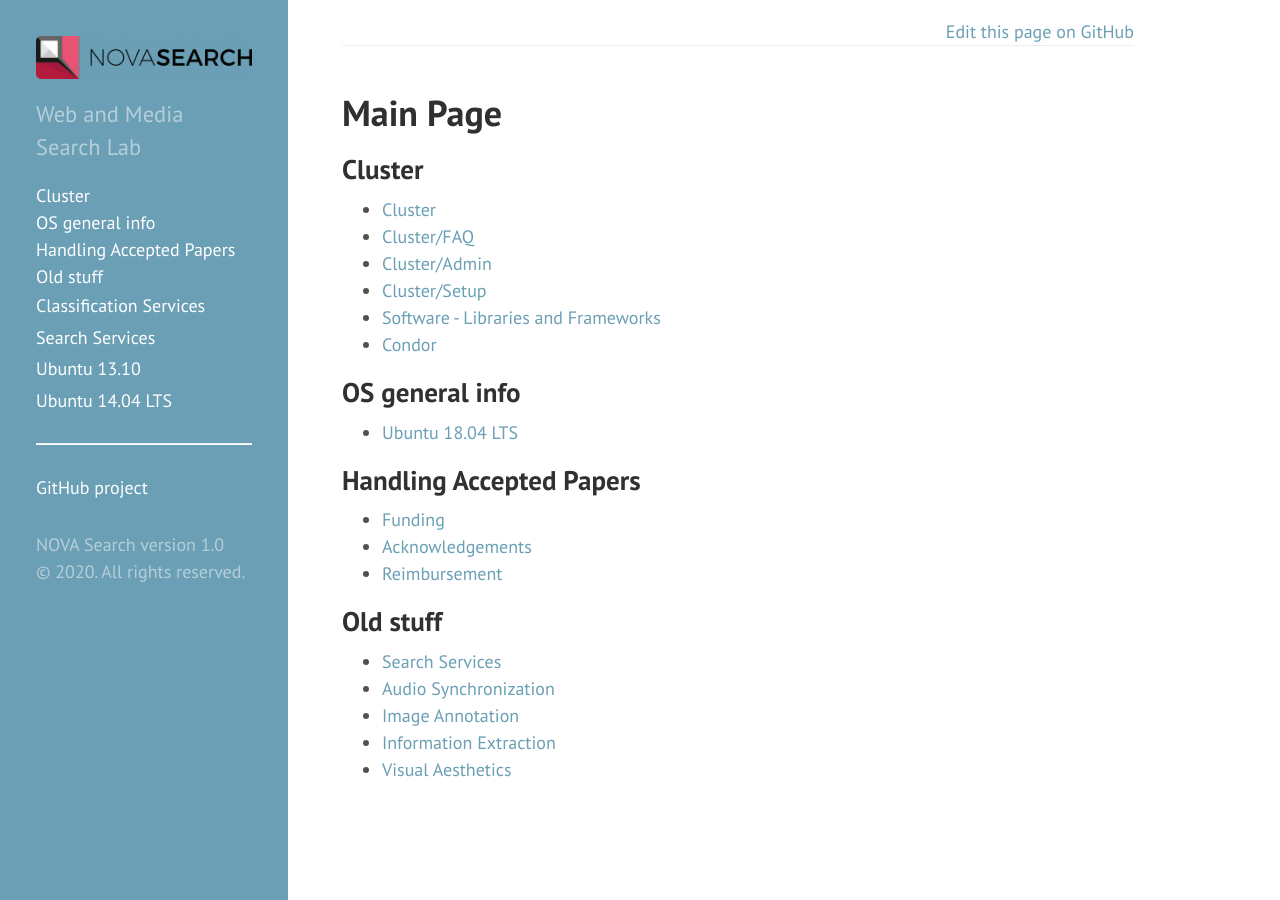
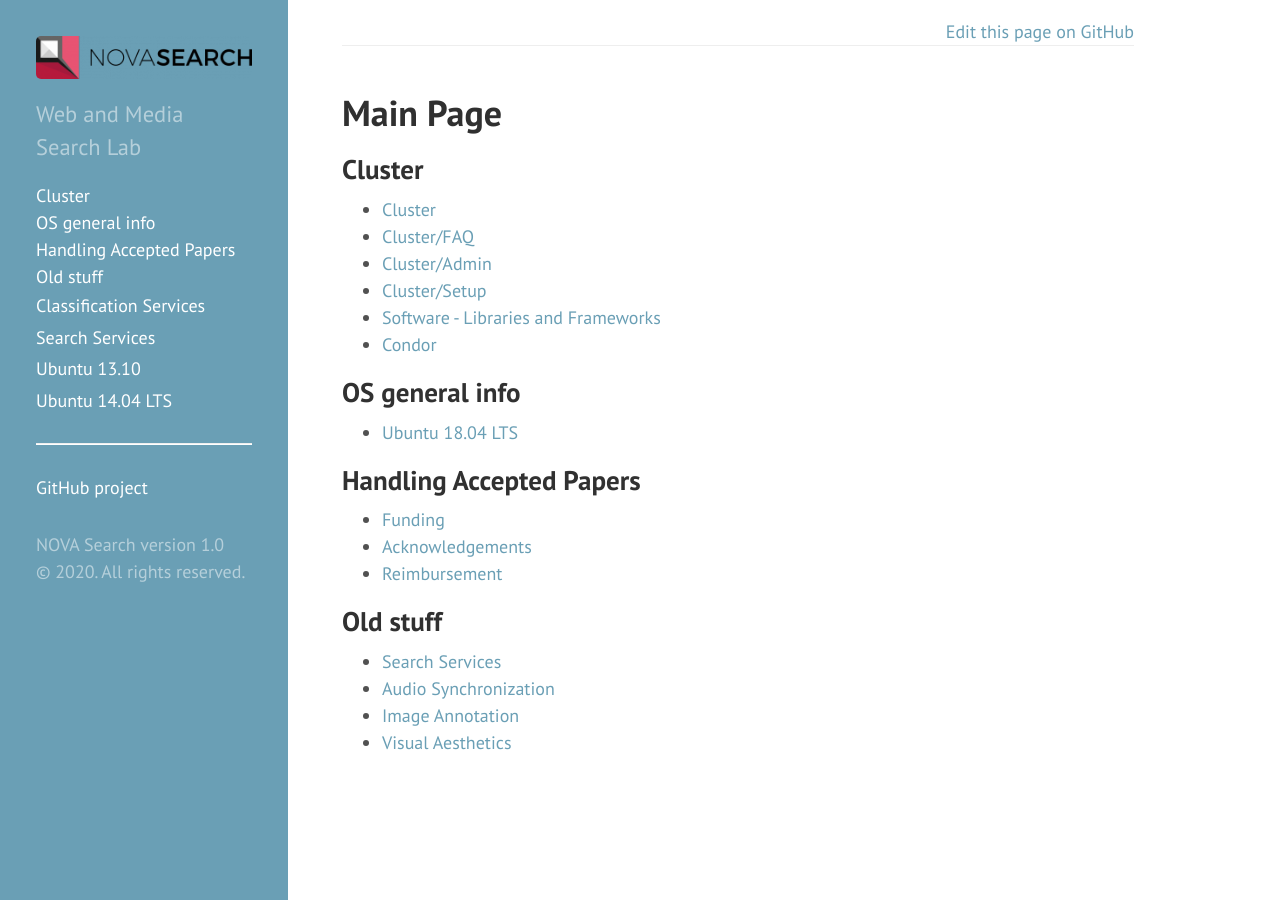
Before and after one commit to novasearch/wiki.novasearch.org, a Jekyll site: the page built from wiki/Main_Page.md, in a window 1280 px wide. Built offline with Jekyll 4.4.1, drawn with Linux system fonts in a browser that asks for light colours.

Commit message:
Update Main_Page.md

```diff
--- a/wiki/Main_Page.md
+++ b/wiki/Main_Page.md
@@ -39,5 +39,4 @@ Old stuff
 - [Search Services](/wiki/Search_Services "wikilink")
 - [Audio Synchronization](/wiki/Audio_Synchronization "wikilink")
 - [Image Annotation](/wiki/Image_Annotation "wikilink")
-- [Information Extraction](/wiki/Information_Extraction "wikilink")
 - [Visual Aesthetics](/wiki/Visual_Aesthetics "wikilink")
```
